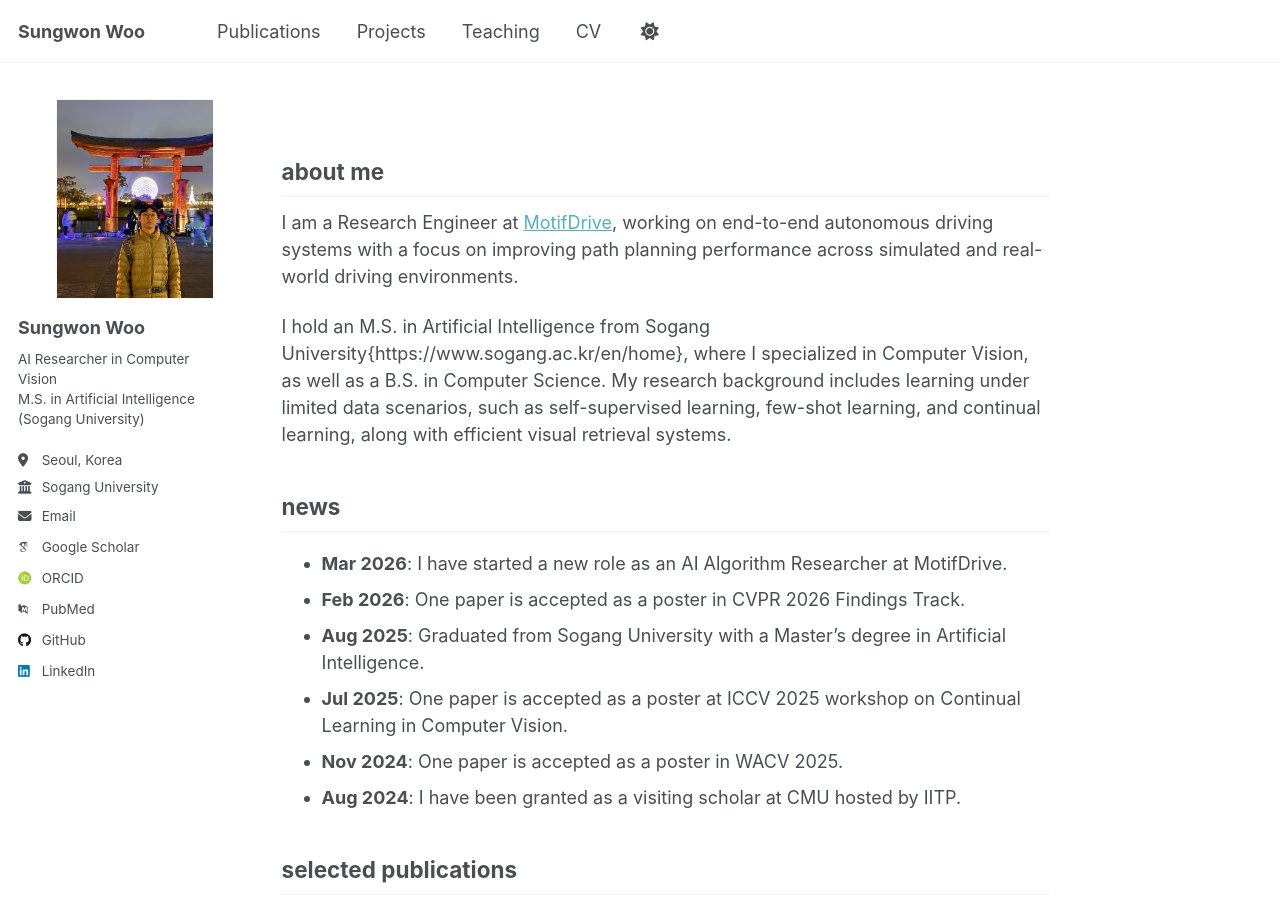
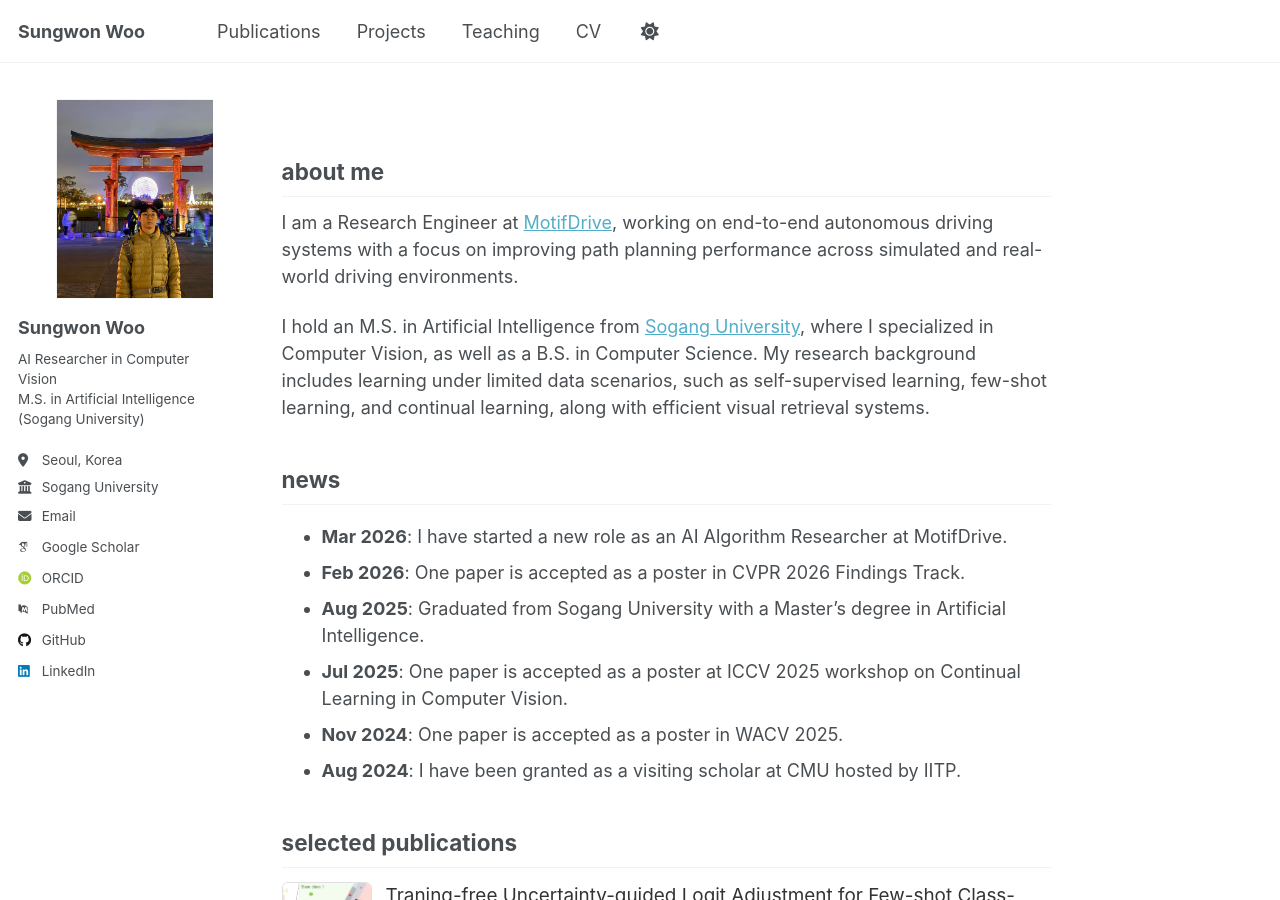
Before and after one commit to sungwon-woo/sungwon-woo.github.io, a Jekyll site: the page built from _pages/about.md, in a window 1280 px wide and 900 px high. Built offline with Jekyll 4.4.1, drawn with Linux system fonts in a browser that asks for light colours; some web fonts are replaced; a script that is not in the unit is left out; part of the change alters nothing that is shown.

Commit message:
change profile status

```diff
--- a/_pages/about.md
+++ b/_pages/about.md
@@ -9,9 +9,9 @@ redirect_from:
 ---
 
 ## about me
-I am a Research Engineer at <a href="https://motifdrive.ai" target="_blank" rel="noopener noreferrer">MotifDrive</a>, working on end-to-end autonomous driving systems with a focus on improving path planning performance across simulated and real-world driving environments.
+I am a Research Engineer at <a href="https://motifdrive.com" target="_blank" rel="noopener noreferrer">MotifDrive</a>, working on end-to-end autonomous driving systems with a focus on improving path planning performance across simulated and real-world driving environments.
 
-I hold an M.S. in Artificial Intelligence from Sogang University{https://www.sogang.ac.kr/en/home}, where I specialized in Computer Vision, as well as a B.S. in Computer Science. My research background includes learning under limited data scenarios, such as self-supervised learning, few-shot learning, and continual learning, along with efficient visual retrieval systems.
+I hold an M.S. in Artificial Intelligence from <a href="https://www.sogang.ac.kr/en/home" target="_blank" rel="noopener noreferrer">Sogang University</a>, where I specialized in Computer Vision, as well as a B.S. in Computer Science. My research background includes learning under limited data scenarios, such as self-supervised learning, few-shot learning, and continual learning, along with efficient visual retrieval systems.
 
 <!-- I am an alum of Sogang University, where I earned a Master's degree in Artificial Intelligence with a specialization in Computer Vision in 2025, and a Bachelor's degree in Computer Science and Engineering at 2023.
 
```
